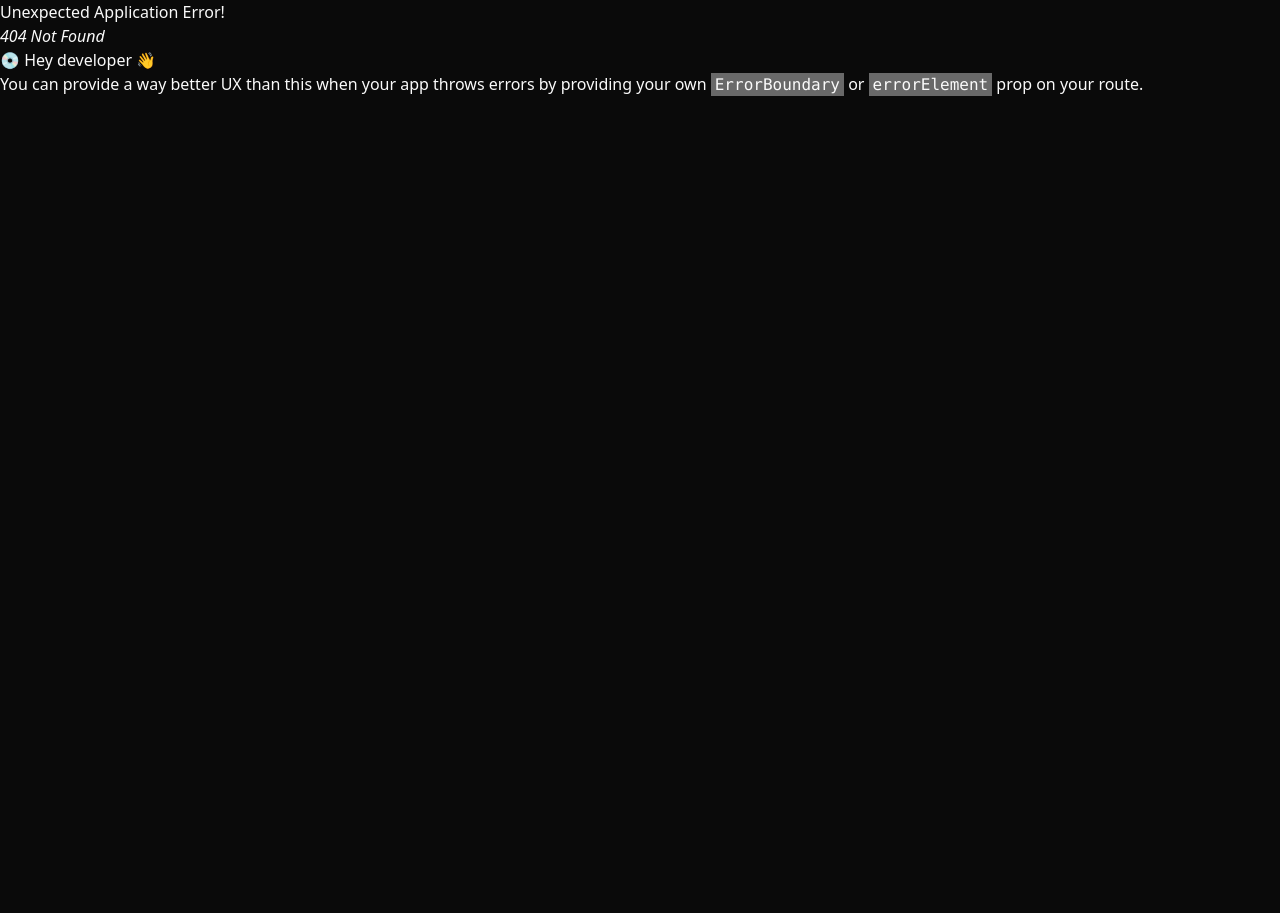
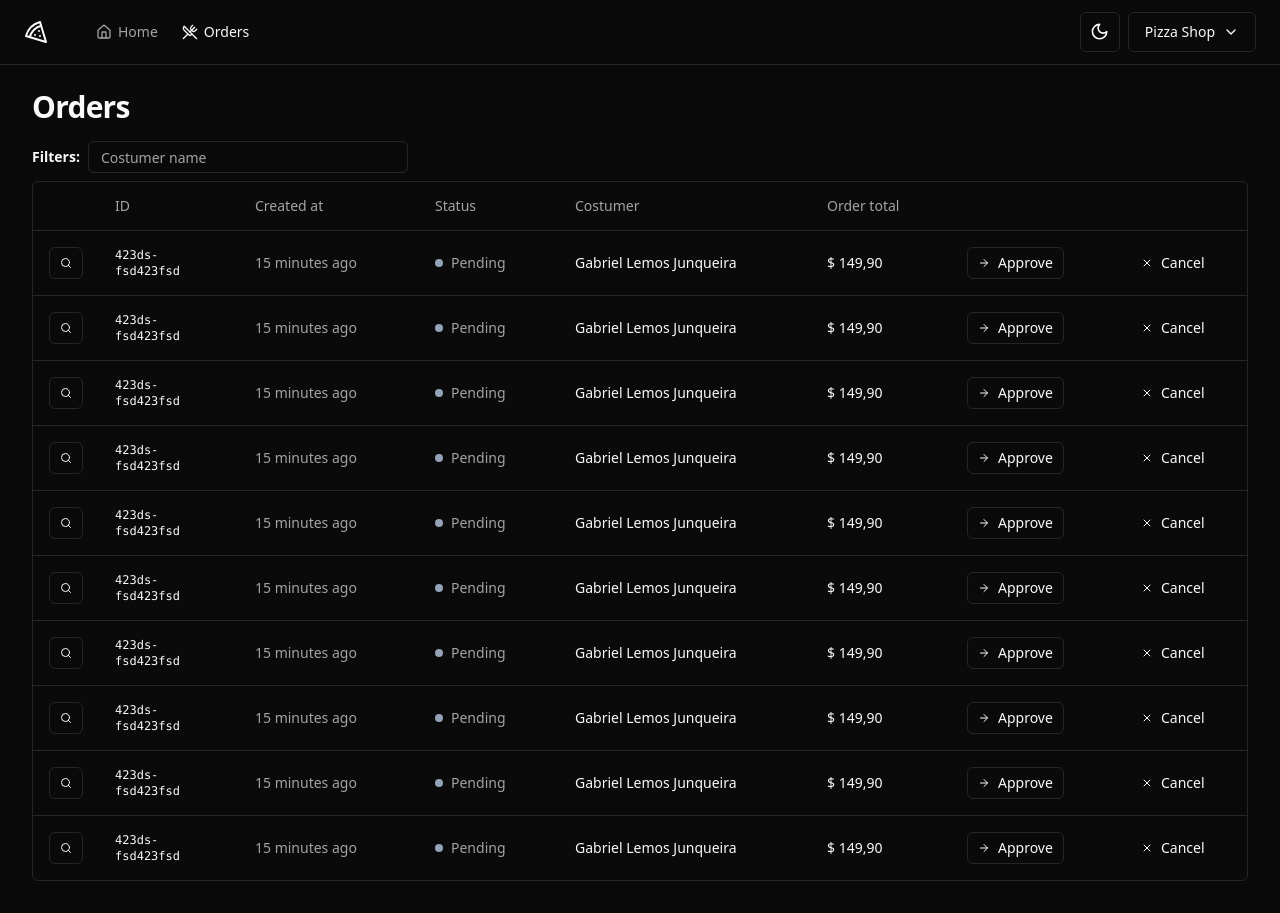
Before and after one commit to oLemos/pizzashop-web, a React (Vite) app: page /orders in a window 1280 px wide. Before the commit this address had no page. Before the commit the page ends 800 px from the top, so only its background shows below. Built offline with nearby package versions, Linux system fonts and the light colour scheme.

Commit message:
feat(Orders): init orders module

```diff
--- a/src/components/ui/button.tsx
+++ b/src/components/ui/button.tsx
@@ -21,6 +21,7 @@
       },
       size: {
         default: 'h-10 px-4 py-2',
+        xs: 'h-8 px-2.5',
         sm: 'h-9 rounded-md px-3',
         lg: 'h-11 rounded-md px-8',
         icon: 'h-10 w-10',
--- /dev/null
+++ b/src/components/ui/table.tsx
@@ -0,0 +1,117 @@
+import * as React from 'react'
+
+import { cn } from '@/lib/utils'
+
+const Table = React.forwardRef<
+  HTMLTableElement,
+  React.HTMLAttributes<HTMLTableElement>
+>(({ className, ...props }, ref) => (
+  <div className="relative w-full overflow-auto">
+    <table
+      ref={ref}
+      className={cn('w-full caption-bottom text-sm', className)}
+      {...props}
+    />
+  </div>
+))
+Table.displayName = 'Table'
+
+const TableHeader = React.forwardRef<
+  HTMLTableSectionElement,
+  React.HTMLAttributes<HTMLTableSectionElement>
+>(({ className, ...props }, ref) => (
+  <thead ref={ref} className={cn('[&_tr]:border-b', className)} {...props} />
+))
+TableHeader.displayName = 'TableHeader'
+
+const TableBody = React.forwardRef<
+  HTMLTableSectionElement,
+  React.HTMLAttributes<HTMLTableSectionElement>
+>(({ className, ...props }, ref) => (
+  <tbody
+    ref={ref}
+    className={cn('[&_tr:last-child]:border-0', className)}
+    {...props}
+  />
+))
+TableBody.displayName = 'TableBody'
+
+const TableFooter = React.forwardRef<
+  HTMLTableSectionElement,
+  React.HTMLAttributes<HTMLTableSectionElement>
+>(({ className, ...props }, ref) => (
+  <tfoot
+    ref={ref}
+    className={cn(
+      'border-t bg-muted/50 font-medium [&>tr]:last:border-b-0',
+      className,
+    )}
+    {...props}
+  />
+))
+TableFooter.displayName = 'TableFooter'
+
+const TableRow = React.forwardRef<
+  HTMLTableRowElement,
+  React.HTMLAttributes<HTMLTableRowElement>
+>(({ className, ...props }, ref) => (
+  <tr
+    ref={ref}
+    className={cn(
+      'border-b transition-colors hover:bg-muted/50 data-[state=selected]:bg-muted',
+      className,
+    )}
+    {...props}
+  />
+))
+TableRow.displayName = 'TableRow'
+
+const TableHead = React.forwardRef<
+  HTMLTableCellElement,
+  React.ThHTMLAttributes<HTMLTableCellElement>
+>(({ className, ...props }, ref) => (
+  <th
+    ref={ref}
+    className={cn(
+      'h-12 px-4 text-left align-middle font-medium text-muted-foreground [&:has([role=checkbox])]:pr-0',
+      className,
+    )}
+    {...props}
+  />
+))
+TableHead.displayName = 'TableHead'
+
+const TableCell = React.forwardRef<
+  HTMLTableCellElement,
+  React.TdHTMLAttributes<HTMLTableCellElement>
+>(({ className, ...props }, ref) => (
+  <td
+    ref={ref}
+    className={cn('p-4 align-middle [&:has([role=checkbox])]:pr-0', className)}
+    {...props}
+  />
+))
+TableCell.displayName = 'TableCell'
+
+const TableCaption = React.forwardRef<
+  HTMLTableCaptionElement,
+  React.HTMLAttributes<HTMLTableCaptionElement>
+>(({ className, ...props }, ref) => (
+  <caption
+    ref={ref}
+    className={cn('mt-4 text-sm text-muted-foreground', className)}
+    {...props}
+  />
+))
+TableCaption.displayName = 'TableCaption'
+
+export {
+  Table,
+  TableHeader,
+  TableBody,
+  TableFooter,
+  TableHead,
+  TableRow,
+  TableCell,
+  TableCaption,
+}
--- /dev/null
+++ b/src/pages/app/orders/index.tsx
@@ -0,0 +1,99 @@
+import { ArrowRight, Search, X } from 'lucide-react'
+import { Helmet } from 'react-helmet-async'
+
+import { Button } from '@/components/ui/button'
+import { Input } from '@/components/ui/input'
+import {
+  Table,
+  TableBody,
+  TableCell,
+  TableHead,
+  TableHeader,
+  TableRow,
+} from '@/components/ui/table'
+
+export const Orders = () => {
+  return (
+    <>
+      <Helmet title="Orders" />
+
+      <div className="flex flex-col gap-4">
+        <h1 className="text-3xl font-bold tracking-tight">Orders</h1>
+
+        <div className="5 space-y-2">
+          <form action="" className="flex items-center gap-2">
+            <span className="text-sm font-semibold">Filters:</span>
+            <Input placeholder="Costumer name" className="h-8 w-[320px]" />
+          </form>
+
+          <div className="rounded-md border">
+            <Table>
+              <TableHeader>
+                <TableRow>
+                  <TableHead className="w-[64px]"></TableHead>
+                  <TableHead className="w-[140px]">ID</TableHead>
+                  <TableHead className="w-[180px]">Created at</TableHead>
+                  <TableHead className="w-[140px]">Status</TableHead>
+                  <TableHead>Costumer</TableHead>
+                  <TableHead className="w-[140px]">Order total</TableHead>
+                  <TableHead className="w-[164px]"></TableHead>
+                  <TableHead className="w-[132px]"></TableHead>
+                </TableRow>
+              </TableHeader>
+
+              <TableBody>
+                {Array.from({ length: 10 }).map((_, index) => (
+                  <TableRow key={index}>
+                    <TableCell>
+                      <Button size="xs" variant="outline">
+                        <Search className="h-3 w-3" />
+                        <span className="sr-only">Order details</span>
+                      </Button>
+                    </TableCell>
+
+                    <TableCell className="font-mono text-xs font-medium">
+                      423ds-fsd423fsd
+                    </TableCell>
+
+                    <TableCell className="text-muted-foreground">
+                      15 minutes ago
+                    </TableCell>
+
+                    <TableCell>
+                      <div className="flex items-center gap-2">
+                        <span className="h-2 w-2 rounded-full bg-slate-400" />
+                        <span className="font-medium text-muted-foreground">
+                          Pending
+                        </span>
+                      </div>
+                    </TableCell>
+
+                    <TableCell className="font-medium">
+                      Gabriel Lemos Junqueira
+                    </TableCell>
+
+                    <TableCell className="font-medium">$ 149,90</TableCell>
+
+                    <TableCell>
+                      <Button variant="outline" size="xs">
+                        <ArrowRight className="mr-2 h-3 w-3" />
+                        <span>Approve</span>
+                      </Button>
+                    </TableCell>
+
+                    <TableCell>
+                      <Button variant="ghost" size="xs">
+                        <X className="mr-2 h-3 w-3" />
+                        <span>Cancel</span>
+                      </Button>
+                    </TableCell>
+                  </TableRow>
+                ))}
+              </TableBody>
+            </Table>
+          </div>
+        </div>
+      </div>
+    </>
+  )
+}
--- a/src/routes.tsx
+++ b/src/routes.tsx
@@ -3,6 +3,7 @@
 import { AppLayout } from './pages/_layouts/app'
 import { AuthLayout } from './pages/_layouts/auth'
 import { Dashboard } from './pages/app/Dashboard'
+import { Orders } from './pages/app/orders'
 import { SignIn } from './pages/auth/SignIn'
 import { SignUp } from './pages/auth/SignUp'
 
@@ -10,7 +11,10 @@
   {
     path: '/',
     element: <AppLayout />,
-    children: [{ path: '/', element: <Dashboard /> }],
+    children: [
+      { path: '/', element: <Dashboard /> },
+      { path: '/orders', element: <Orders /> },
+    ],
   },
   {
     path: '/',
```
